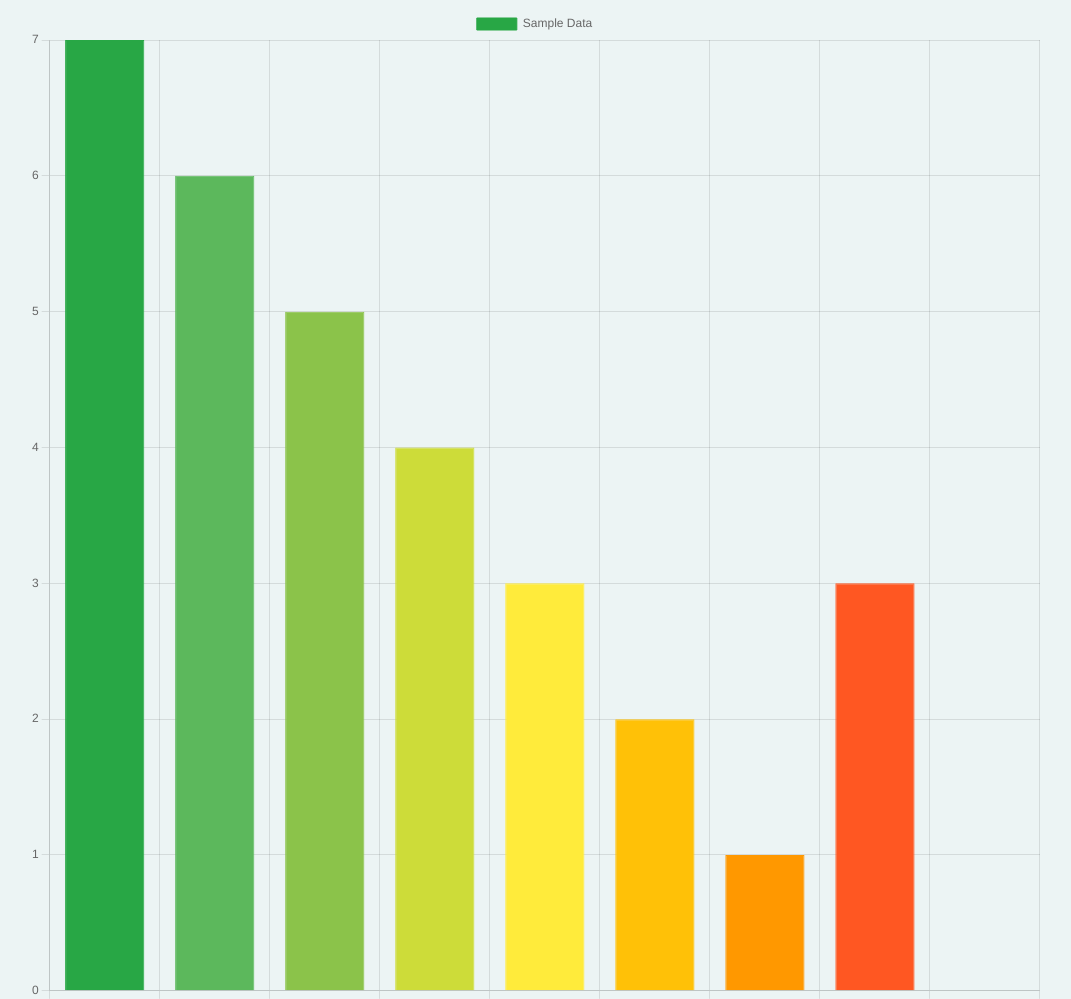
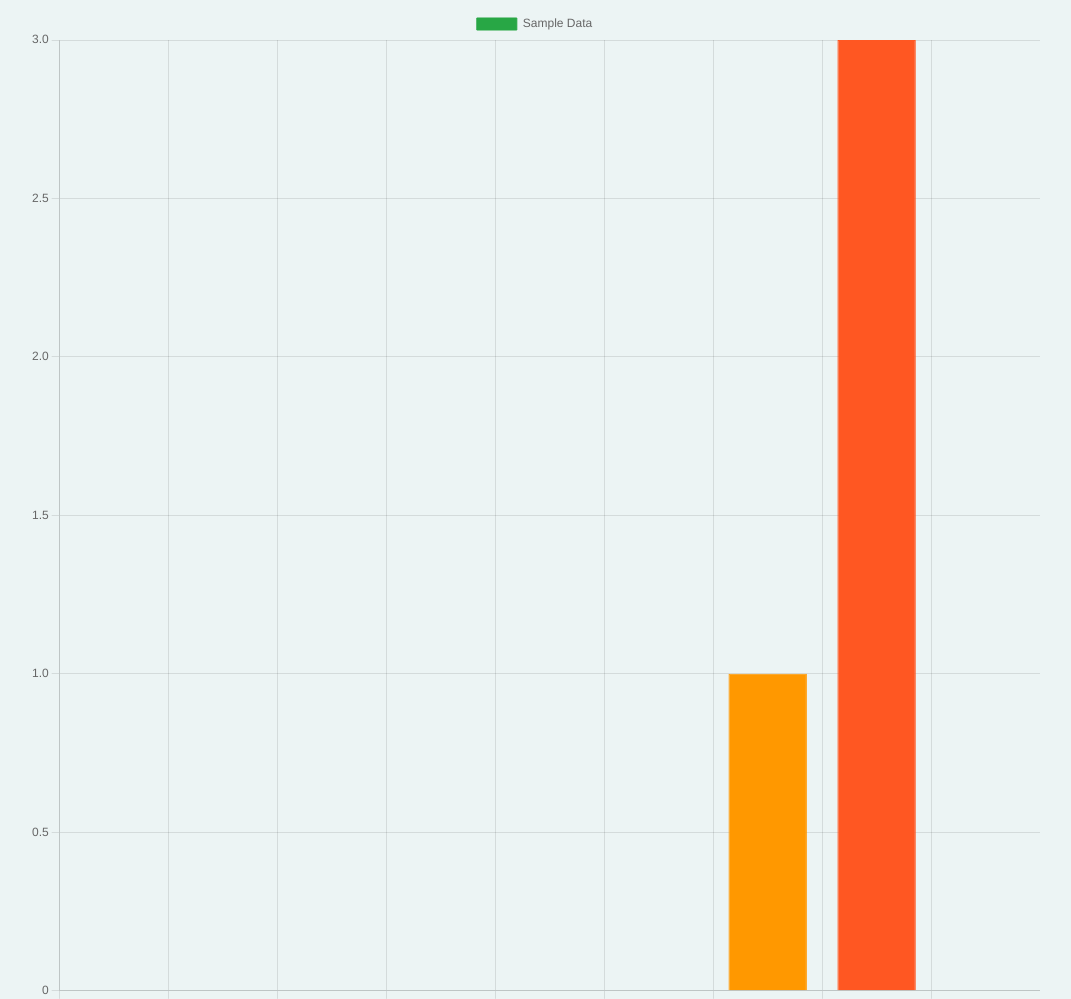
Before and after one commit to jhgann/jhgann.github.io, a plain HTML site: page charts/portfolio.html in a window 1280 px wide. Shown: the top 999 px of the page, without its empty margins (105-1176 px from the left). Drawn offline with nearby package versions, Linux system fonts and the light colour scheme.

Commit message:
Update portfolio.html

```diff
--- a/charts/portfolio.html
+++ b/charts/portfolio.html
@@ -30,7 +30,7 @@
                 labels: ['A+', 'A', 'B', 'C', 'D', 'E', 'F', 'G', 'H'],
                 datasets: [{
                     label: 'Sample Data',
-                    data: [7, 6, 5, 4, 3, 2, 1, 3, 0],
+                    data: [0, 0, 0, 0, 0, 0, 1, 3, 0],
                     backgroundColor: [
                         '#28a745', // A+ (green)
                         '#5cb85c', // A
```
